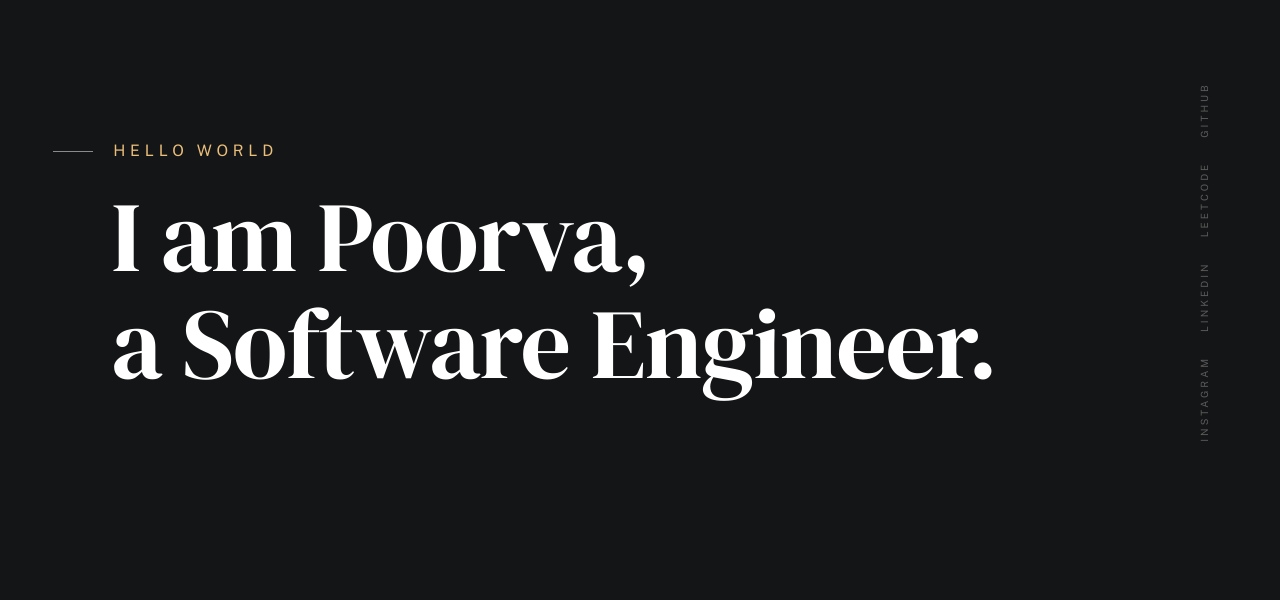
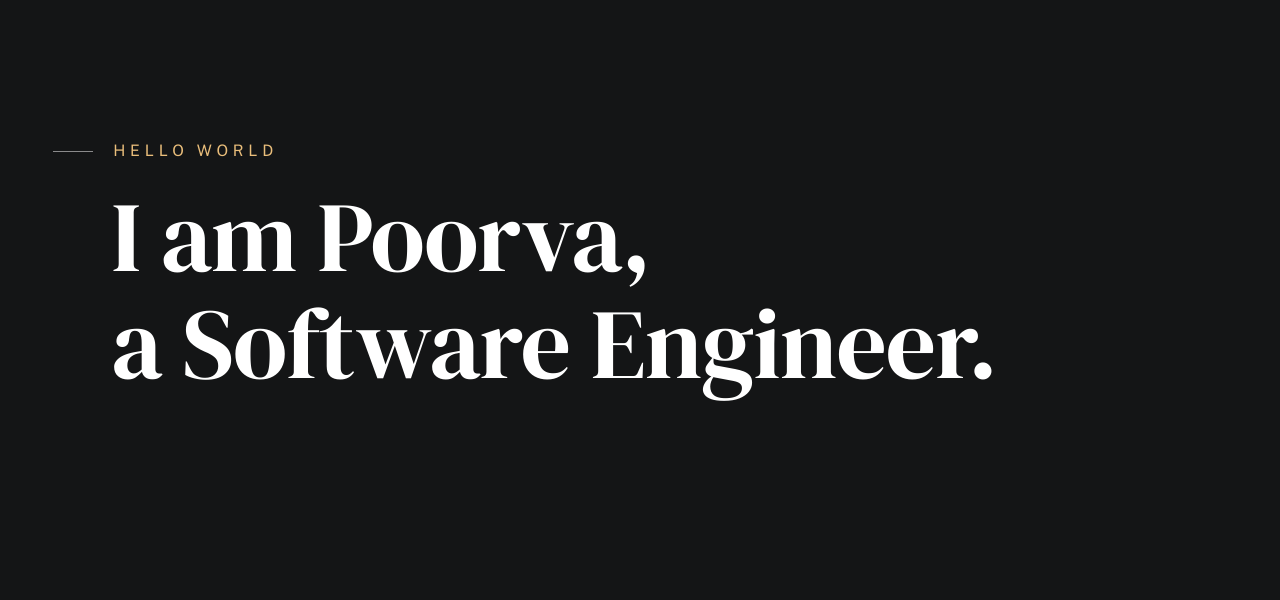
Before and after one commit to poorvamahajan/Portfolio, an Angular app: page / in a window 1280 px wide. Shown: the part 190-790 px from the top of the page. Built offline with nearby package versions, Linux system fonts and the light colour scheme; a web font is replaced by a local one.

Commit message:
Removal of url

```diff
--- a/src/app/component/intro/intro.component.html
+++ b/src/app/component/intro/intro.component.html
@@ -16,11 +16,11 @@
         </h1>
       </div>
 
-      <ul class="intro-social">
+      <!-- <ul class="intro-social">
         @for (handles of intro.socialMediaHandles; track handles){
         <li><a href="{{handles.Url}}">{{handles.Name}}</a></li>
         }
-      </ul>
+      </ul> -->
 
     </div> <!-- end intro content -->
   </section> <!-- end s-intro -->
```
